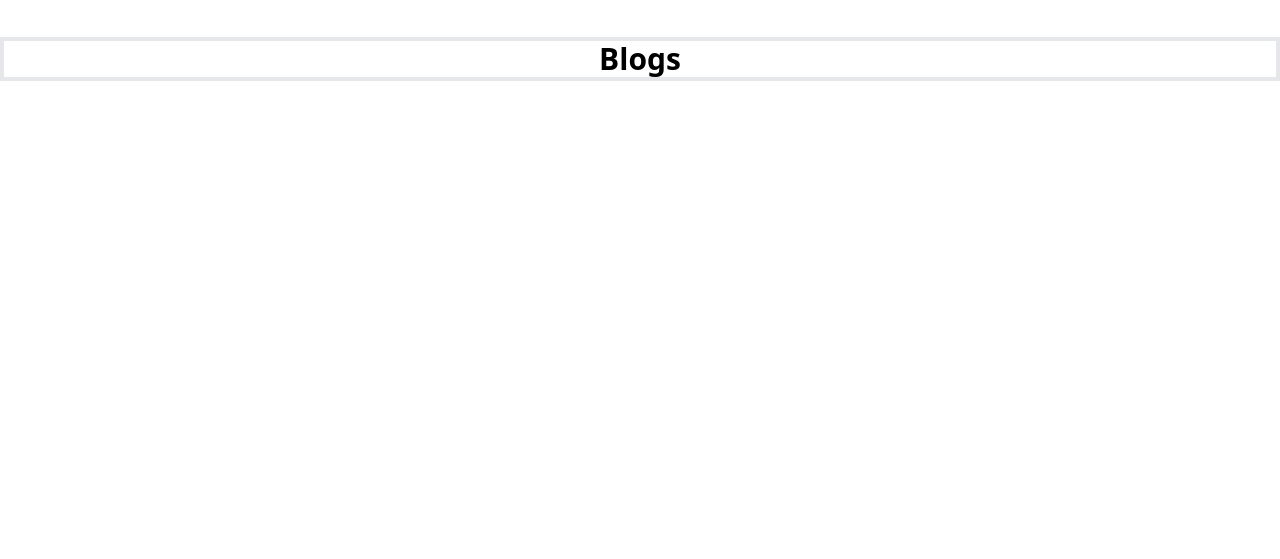
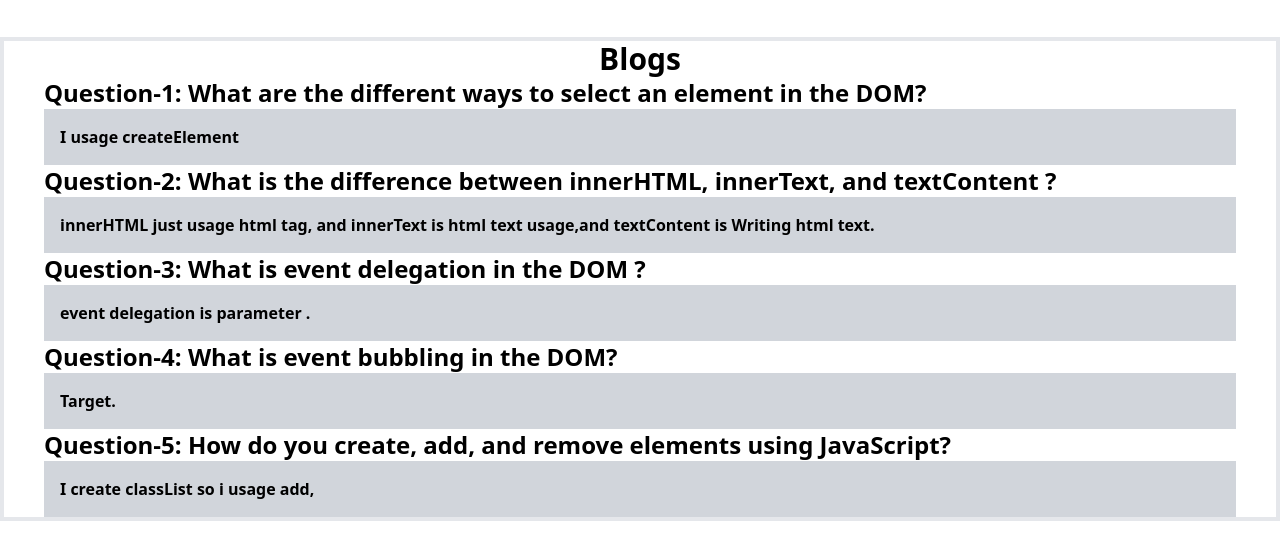
Before and after one commit to MdNoyon-wed/Assignment-js-2, a plain HTML site: page new.html in a window 1280 px wide. Shown: the part 107-666 px from the top of the page. Drawn offline with nearby package versions, Linux system fonts and the light colour scheme.

Commit message:
ja project

```diff
--- a/new.html
+++ b/new.html
@@ -30,7 +30,25 @@
   <main class="border-4 md:container mx-auto mb-10">
     <h2 class="text-3xl text-center font-bold">Blogs</h2>
 
-    <div class=""></div>
+    <div class="mx-10">
+      <h2 class="text-2xl font-bold ">Question-1: What are the different ways to select an element in the DOM?</h2>
+      <p class="bg-gray-300 font-semibold p-4 ">I usage  createElement </p>
+
+      <h2 class="text-2xl font-bold ">Question-2: What is the difference between innerHTML, innerText, and textContent ?</h2>
+      <p class="bg-gray-300 font-semibold p-4 ">innerHTML just usage html tag, and innerText is html text usage,and textContent is Writing html text.</p>
+
+      <h2 class="text-2xl font-bold ">Question-3: What is event delegation in the DOM ?</h2>
+      <p class="bg-gray-300 font-semibold  p-4 ">event delegation is  parameter .</p>
+
+      <h2 class="text-2xl font-bold ">Question-4: What is event bubbling in the DOM?</h2>
+  <p class="bg-gray-300 p-4 font-semibold ">Target.</p>
+
+      <h2 class="text-2xl font-bold ">Question-5: How do you create, add, and remove elements using JavaScript?</h2>
+      <p class="bg-gray-300 font-semibold p-4 ">I create classList so i  usage add, </p>
+
+
+
+    </div>
 
 
 
```
Also changed, not shown: index.html (+2 -2 lines), js/first.js (+30 -16 lines).
